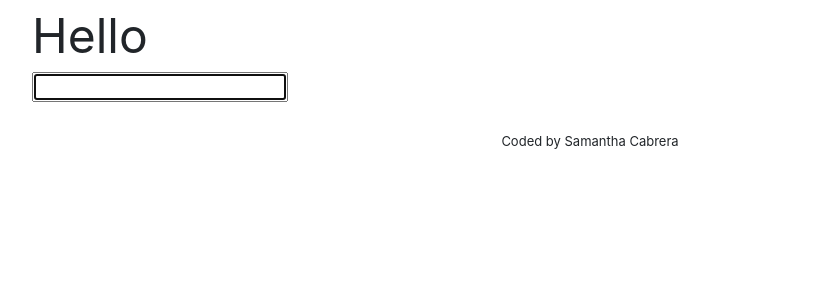
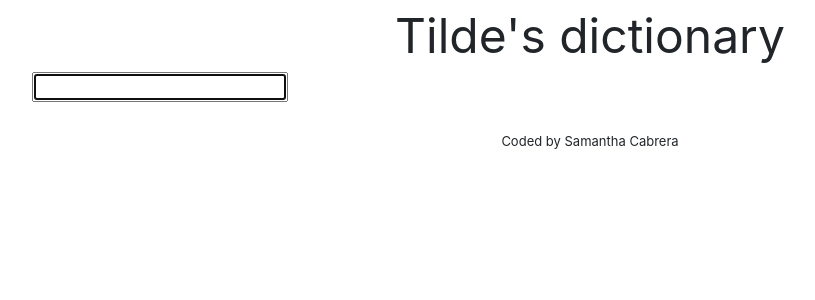
Before and after one commit to villa151/project-dictionary, a React (Create React App) app: page / in a window 1280 px wide. Shown: the top 300 px of the page, without its empty margins (50-865 px from the left). Built offline with nearby package versions, Linux system fonts and the light colour scheme.

Commit message:
title
updated title/css

```diff
--- a/src/App.css
+++ b/src/App.css
@@ -1,5 +1,6 @@
 header {
   font-size: 48px;
+  text-align: center;
 }
 footer {
   font-size: small;
--- a/src/App.js
+++ b/src/App.js
@@ -5,7 +5,7 @@ function App() {
   return (
     <div className="App">
       <div className="container">
-        <header className="center">Hello</header>
+        <header className="center">Tilde's dictionary</header>
         <Dictionary />
         <footer className="footer">Coded by Samantha Cabrera</footer>
       </div>
--- a/src/Dictionary.js
+++ b/src/Dictionary.js
@@ -7,7 +7,7 @@ export default function Dictionary() {
   let [keyword, setKeyword] = useState("");
 
   function handleResponse(response) {
-    console.log(response.data);
+    console.log(response.data[0]);
   }
 
   function search(event) {
```
